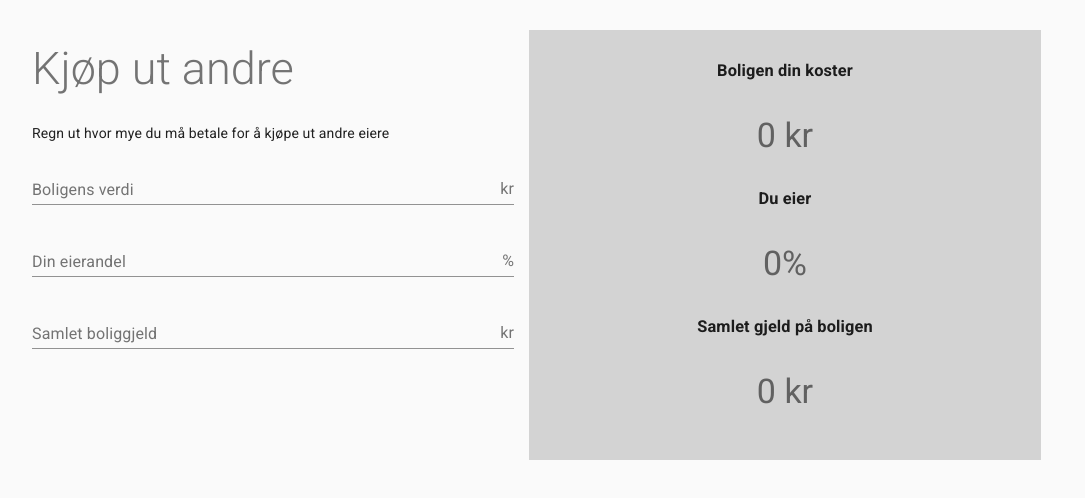
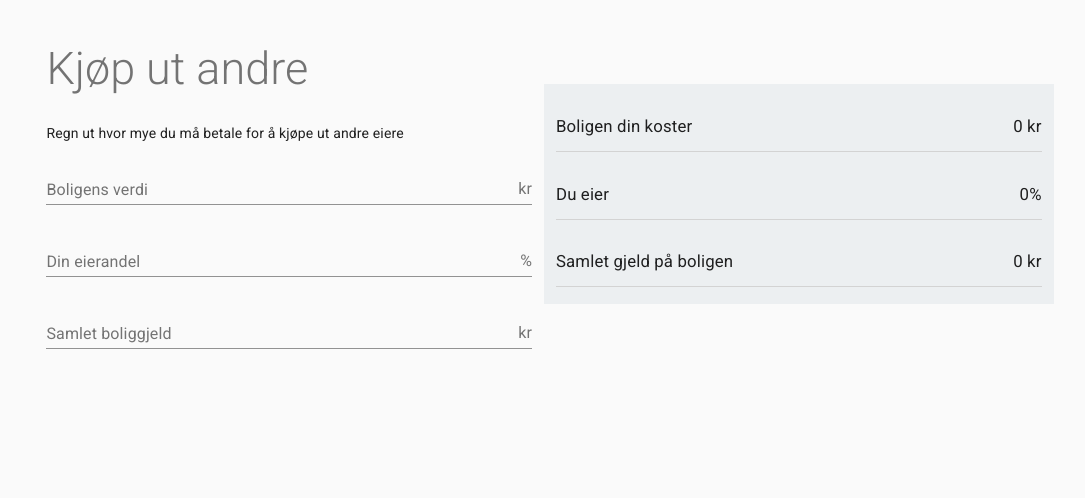
Before and after one commit to lanavu/smb-kalkulator, a Vue app: page /#/ in a window 1280 px wide. Shown: the top 498 px of the page, without its empty margins (96-1181 px from the left). Built offline with nearby package versions, Linux system fonts and the light colour scheme.

Commit message:
Calculation module

```diff
--- /dev/null
+++ b/src/components/CalculationModule.vue
@@ -0,0 +1,42 @@
+<template>
+  <div class="input-info">
+    <p class="info-row">
+      <span>Boligen din koster</span>
+      <span>{{ toLocaleString(userInput.propertyValue) }} kr</span>
+    </p>
+    <p class="info-row">
+      <span>Du eier</span>
+      <span>{{ toLocaleString(userInput.ownershipShare) }}%</span>
+    </p>
+    <p class="info-row">
+      <span>Samlet gjeld på boligen</span>
+      <span>{{ toLocaleString(userInput.propertyDept) }} kr</span>
+    </p>
+  </div>
+</template>
+
+<script>
+import { toLocaleString } from "@/helpers/functions";
+import { mapState } from "vuex";
+export default {
+  name: "CalculationModule",
+  computed: {
+    ...mapState({
+      userInput: state => state.userInput
+    })
+  },
+  methods: {
+    toLocaleString
+  }
+};
+</script>
+
+<style>
+.info-row {
+  display: flex;
+  justify-content: space-between;
+  font-size: 1.2em;
+  border-bottom: 1px solid lightgrey;
+  padding: 15px 0;
+}
+</style>
--- a/src/views/SMB.vue
+++ b/src/views/SMB.vue
@@ -1,26 +1,13 @@
 <template>
   <div class="SMB">
-    <div class="SMB-borad md-layout">
-      <div class="user-input md-layout-item">
+    <div class="md-layout md-gutter md-alignment-center-center">
+      <div class="user-input md-layout-item md-size-40 md-small-size-100">
         <h1 class="md-display-2 light-type">Kjøp ut andre</h1>
         <p>Regn ut hvor mye du må betale for å kjøpe ut andre eiere</p>
         <UserInputForm />
       </div>
-      <div class="result md-layout-item">
-        <div class="input-info">
-          <h3>Boligen din koster</h3>
-          <p class="md-display-1">
-            {{ toLocaleString(userInput.propertyValue) }} kr
-          </p>
-          <h3>Du eier</h3>
-          <p class="md-display-1">
-            {{ toLocaleString(userInput.ownershipShare) }}%
-          </p>
-          <h3>Samlet gjeld på boligen</h3>
-          <p class="md-display-1">
-            {{ toLocaleString(userInput.propertyDept) }} kr
-          </p>
-        </div>
+      <div class="result md-layout-item md-size-40 md-small-size-100">
+        <CalculationModule />
       </div>
     </div>
   </div>
@@ -28,15 +15,13 @@
 
 <script>
 import { mapState } from "vuex";
-import { toLocaleString } from "@/helpers/functions";
 import UserInputForm from "@/components/UserInputForm";
+import CalculationModule from "@/components/CalculationModule";
 export default {
   name: "SMB",
   components: {
-    UserInputForm
-  },
-  methods: {
-    toLocaleString
+    UserInputForm,
+    CalculationModule
   },
   computed: {
     ...mapState({
@@ -47,19 +32,13 @@ export default {
 </script>
 
 <style lang="scss" scoped>
+@import "~vue-material/dist/theme/engine";
+
 .SMB {
-  max-width: 1024px;
   width: 100%;
+  max-width: 1280px;
 }
 .result {
-  display: flex;
-  justify-content: center;
-  background: lightgray;
-  margin: 15px;
-  padding: 15px;
-
-  .input-info {
-    text-align: center;
-  }
+  background: md-get-palette-color(bluegrey, 50);
 }
 </style>
```
